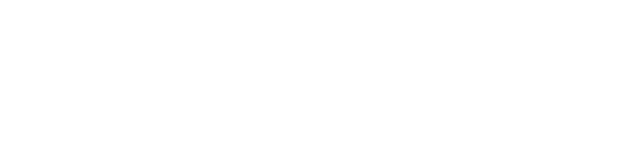
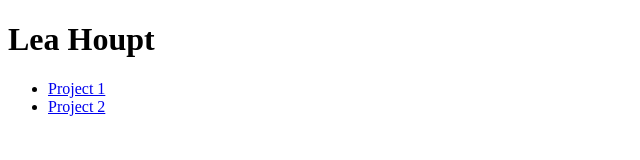
Before and after one commit to leahoupt3/leahoupt3.github.io, a plain HTML site: page index.html in a window 1280 px wide. Shown: the whole page, without its empty margins (0-640 px from the left). Drawn offline with Linux system fonts and the light colour scheme.

Commit message:
I fixed my hyperlink link format and I was trying to fix my links to get them to work.

```diff
--- a/index.html
+++ b/index.html
@@ -8,8 +8,11 @@
   <link href="style.css"
   rel="stylesheet" type="text/css" />
 </head>
-
 <body>
- <p> </p>
+  <h1> Lea Houpt </h1>
+  <ul>
+    <li><a href= "https://replit.com/@ahoupt/leahouptgithubio#Unit%201/project1.html">Project 1</a></li>
+    <li><a href= "https://replit.com/@ahoupt/leahouptgithubio#Unit%202/project2.html">Project 2</a></li>
+  </ul>
 </body>
 </html>
```
Also changed, not shown: Unit 1/project1.html (added, +2 -0 lines), Unit 2/project2.html (added, +2 -0 lines).
